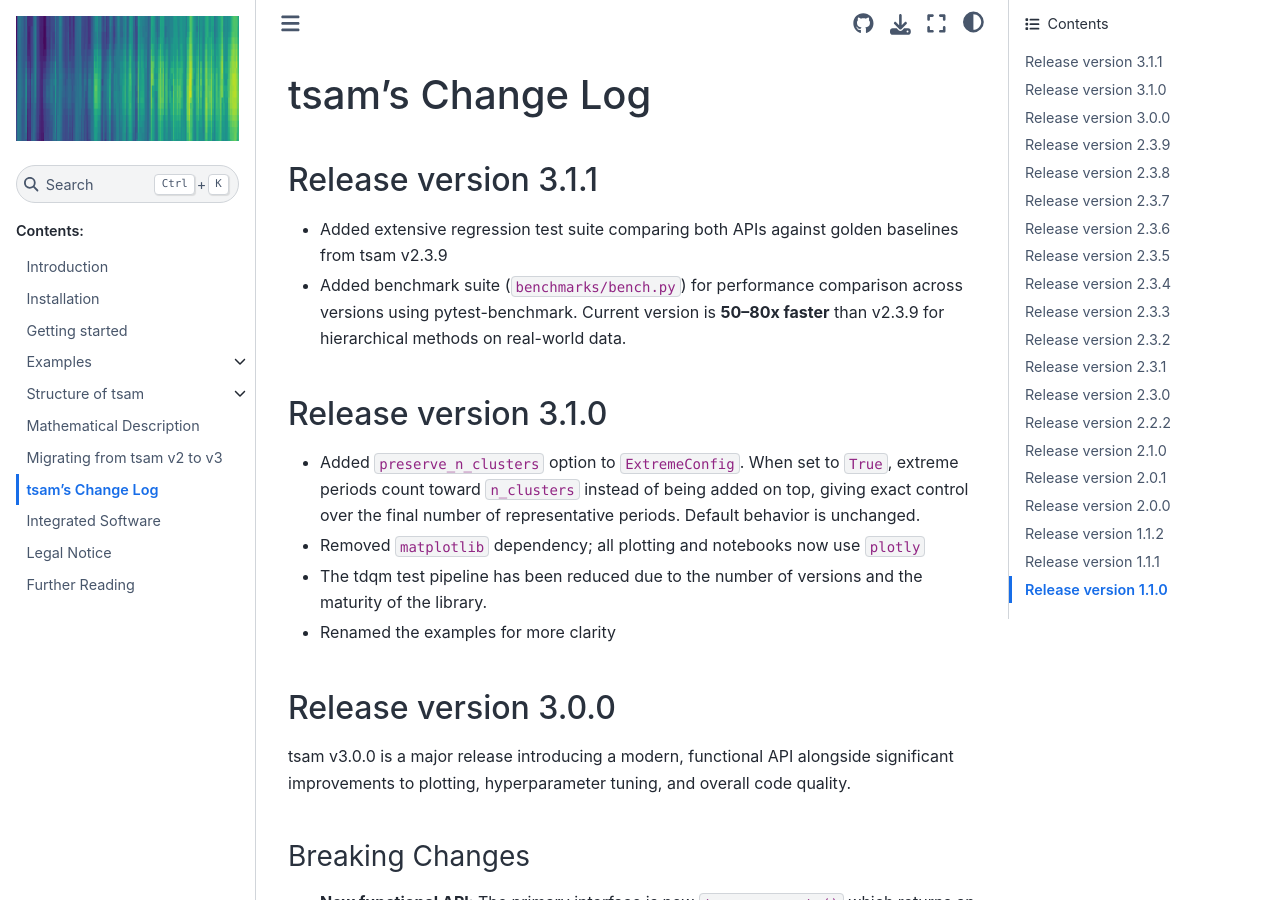
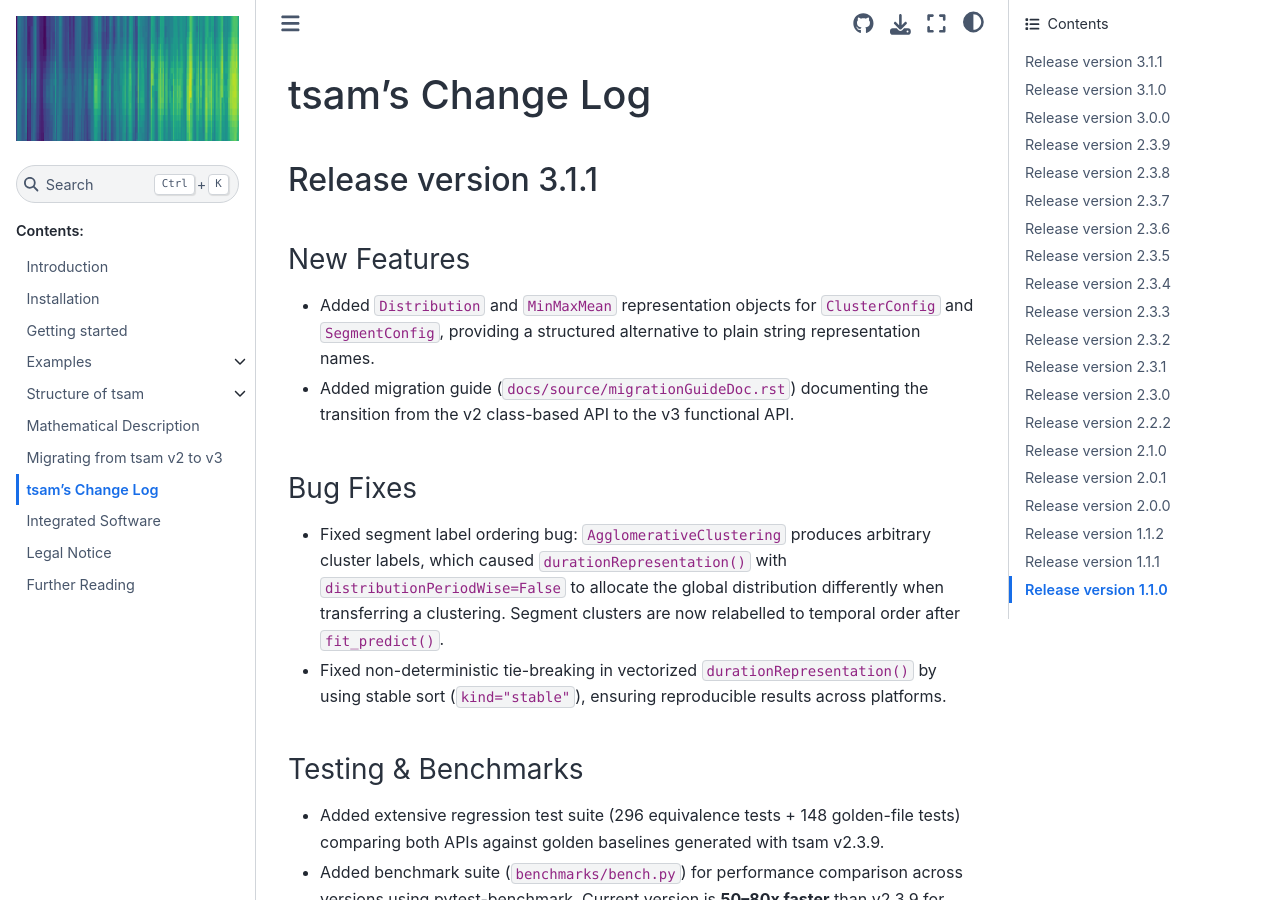
Before and after one commit to FZJ-IEK3-VSA/tsam, a Sphinx documentation site: the page built from docs/source/newsDoc.rst, in a window 1280 px wide and 900 px high. Built offline with Sphinx 7.4.7 and the Sphinx Book theme 1.1.4, drawn with Linux system fonts in a browser that asks for light colours; formulas are drawn with MathJax 3.

Commit message:
The v3.1.1 changelog now covers all changes:
  - New Features: Distribution/MinMaxMean representation objects, migration guide
  - Bug Fixes: segment label ordering, stable sort in durationRepresentation
  - Testing & Benchmarks: regression test suite, benchmark suite, OPSD → wide.csv replacement

```diff
--- a/docs/source/newsDoc.rst
+++ b/docs/source/newsDoc.rst
@@ -6,10 +6,35 @@ tsam's Change Log
 Release version 3.1.1
 *********************
 
-* Added extensive regression test suite comparing both APIs against golden baselines from tsam v2.3.9
+New Features
+============
 
-* Added benchmark suite (``benchmarks/bench.py``) for performance comparison across versions using pytest-benchmark.
-  Current version is **50–80x faster** than v2.3.9 for hierarchical methods on real-world data.
+* Added ``Distribution`` and ``MinMaxMean`` representation objects for ``ClusterConfig`` and
+  ``SegmentConfig``, providing a structured alternative to plain string representation names.
+
+* Added migration guide (``docs/source/migrationGuideDoc.rst``) documenting the transition
+  from the v2 class-based API to the v3 functional API.
+
+Bug Fixes
+=========
+
+* Fixed segment label ordering bug: ``AgglomerativeClustering`` produces arbitrary cluster labels,
+  which caused ``durationRepresentation()`` with ``distributionPeriodWise=False`` to allocate
+  the global distribution differently when transferring a clustering. Segment clusters are now
+  relabelled to temporal order after ``fit_predict()``.
+
+* Fixed non-deterministic tie-breaking in vectorized ``durationRepresentation()`` by using
+  stable sort (``kind="stable"``), ensuring reproducible results across platforms.
+
+Testing & Benchmarks
+====================
+
+* Added extensive regression test suite (296 equivalence tests + 148 golden-file tests) comparing
+  both APIs against golden baselines generated with tsam v2.3.9.
+
+* Added benchmark suite (``benchmarks/bench.py``) for performance comparison across versions
+  using pytest-benchmark. Current version is **50--80x faster** than v2.3.9 for hierarchical
+  methods on real-world data.
 
 *********************
 Release version 3.1.0
```
